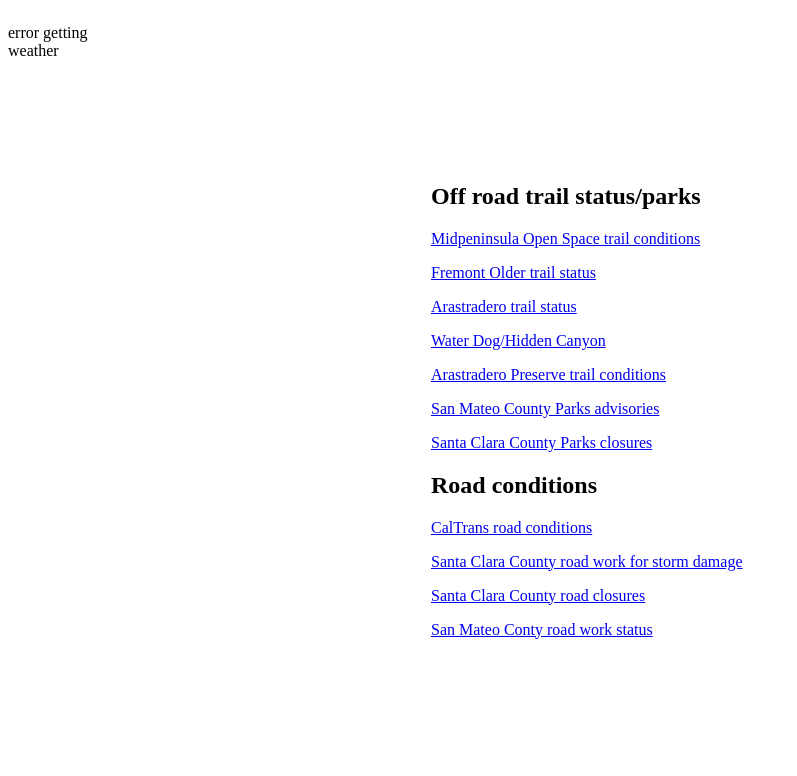
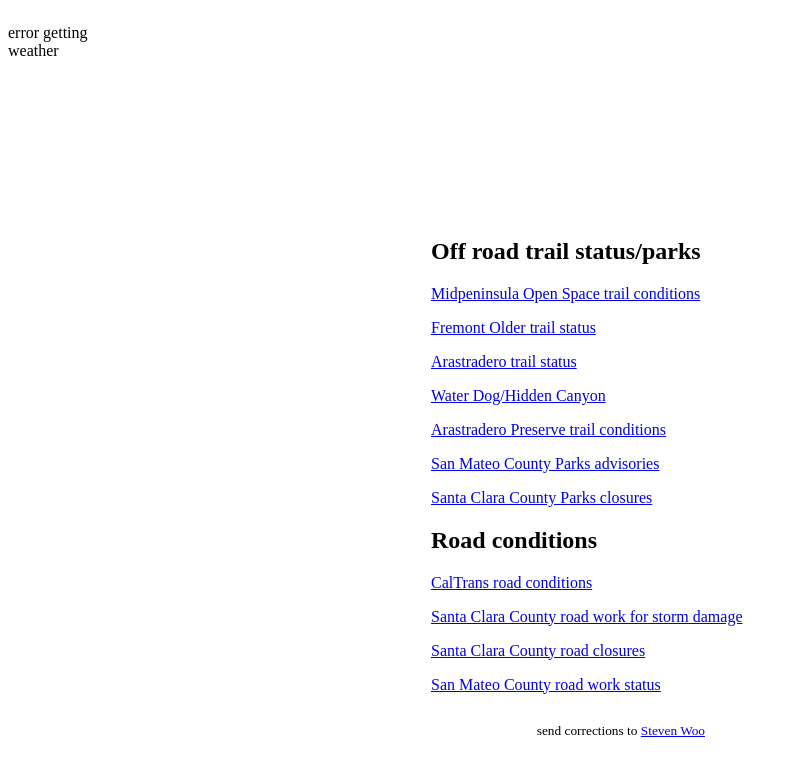
Before and after one commit to StevenWoo/flaskplaytime, a Flask app: template templates/cycling.html in a window 1280 px wide. Shown: the top 776 px of the page, without its empty margins (0-797 px from the left). Run offline with Flask 2, Linux system fonts and the light colour scheme; the template is opened without the code that fills it, so the values that code supplies are empty.

Commit message:
update grid sizing for content

```diff
--- a/templates/cycling.html
+++ b/templates/cycling.html
@@ -4,11 +4,12 @@
       display: grid;
       grid-gap: 5px;
       grid-template-columns: repeat(12, 1fr);
-
-      grid-template-rows: 150px 350px;
+      grid-template-rows: 180px 20px 500px 30px;
       grid-template-areas:
         ". . . d1 d2 d3 d4 d5 d6 . . ."
-        ". . . .   c  c  c  c  . . . .";
+        ". . . .  sd sd sd sd  . . . ."
+        ". . . .  c  c  c  c   . . . ."
+        ". . . .  .  f  f  .   . . . .";
     }
 
     .day1 {
@@ -29,8 +30,14 @@
     .day6 {
       grid-area: d6;
     }
+    .subday {
+      grid-area: sd;
+    }
     .content {
       grid-area: c;
+    }
+    .footer {
+      grid-area: f;
     }
 
 
@@ -39,7 +46,13 @@
 <body>
   <div class="container">
 {% if weather %}
-  <p><small>{{ weather }}</small></p>
+<p><small>{{ weather }}</small></p>
+<div class='subday'>
+  <small>
+    Weather forecast from <a href="https://www.weather.gov">weather.gov</a>
+  </small>
+  </div>
+
 {% else %}
   <p>error getting weather</p>
   {% endif %}
@@ -63,7 +76,10 @@
 <p><a href="http://www.dot.ca.gov/cgi-bin/roads.cgi">CalTrans road conditions</a></p>
 <p><a href="https://www.sccgov.org/sites/rda/RT/Pages/stormdamage.aspx">Santa Clara County road work for storm damage</a></p>
 <p><a href="https://www.sccgov.org/sites/rda/Pages/roadclosures.aspx">Santa Clara County road closures</a></p>
-<p><a href="http://publicworks.smcgov.org/our-projects">San Mateo Conty road work status</a></p>
+<p><a href="http://publicworks.smcgov.org/our-projects">San Mateo County road work status</a></p>
 </div>
+  <div class = 'footer'>
+    <small>send corrections to <a href="mailto:stevenwoo@gmail.com">Steven Woo</a></small>
+  </div>
 </div>
 </body>
```
Also changed, not shown: templates/test_scrape.html (+11 -2 lines).
